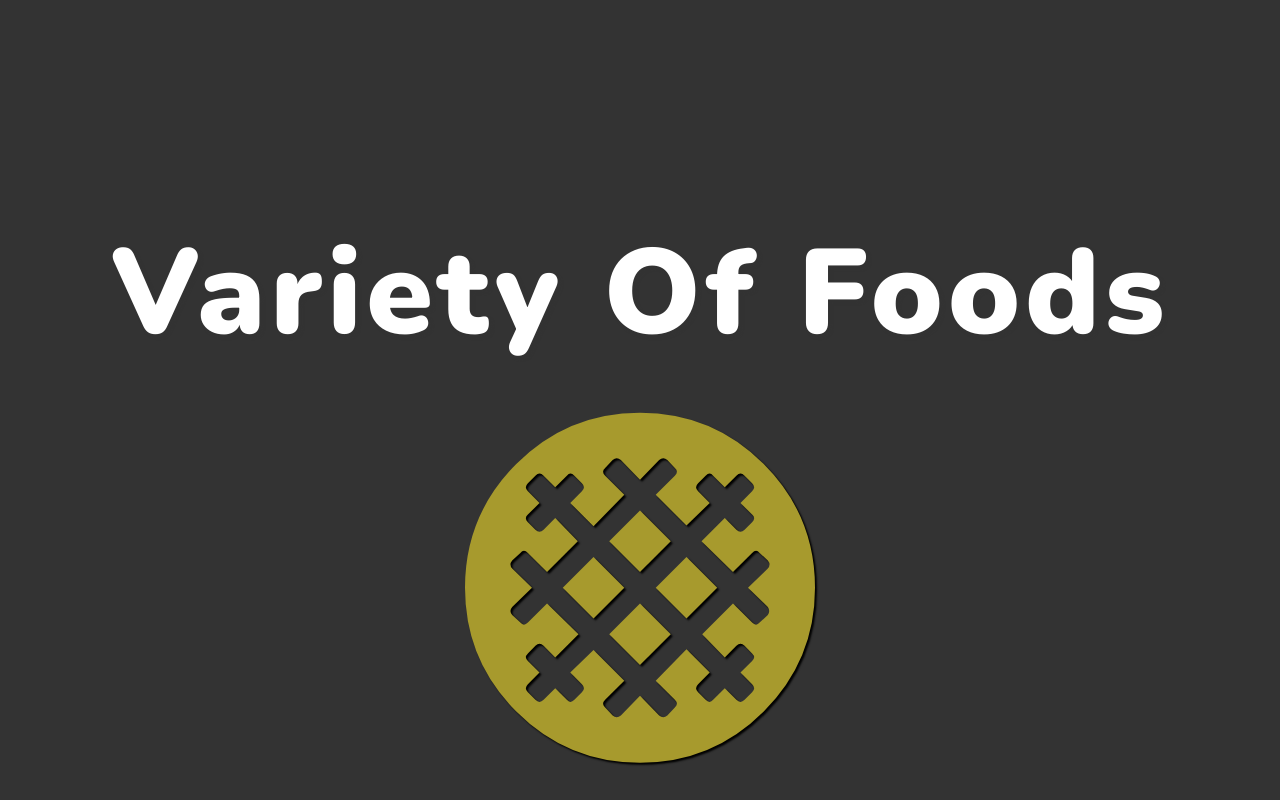
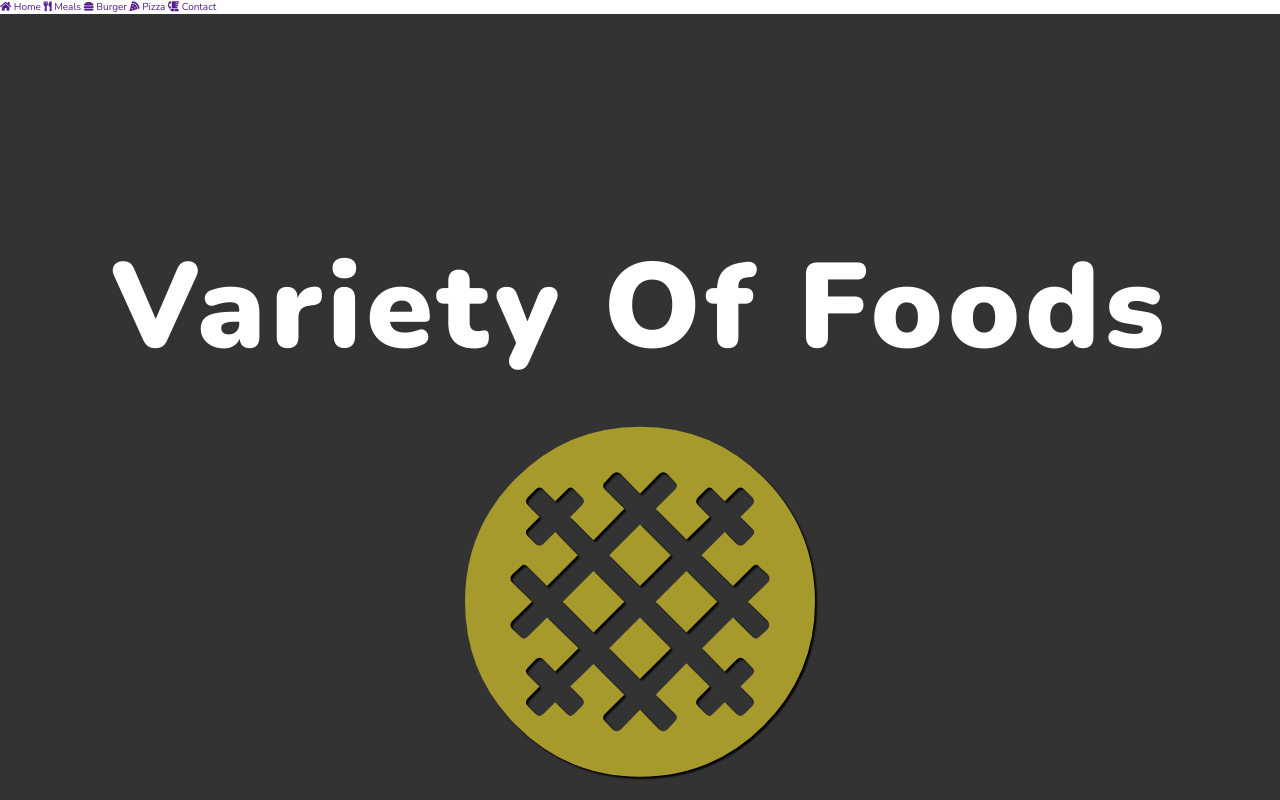
Before and after one commit to Muhammed-Saleh/Foods, a website: page index.html in a window 1280 px wide. Shown: the top 800 px of the page. Drawn offline with nearby package versions, Linux system fonts and the light colour scheme.

Commit message:
Writing navbar markup

```diff
--- a/index.html
+++ b/index.html
@@ -11,6 +11,35 @@
     />
   </head>
   <body>
+
+        <!-- Navbar -->
+
+        <nav class="navbar">
+          <a href="" class="navbar__link">
+            <i class="fas fa-home"></i>
+            <span>Home</span>
+          </a>
+          <a href="" class="navbar__link">
+            <i class="fas fa-utensils"></i>
+            <span>Meals</span>
+          </a>
+          <a href="" class="navbar__link">
+            <i class="fas fa-hamburger"></i>
+            <span>Burger</span>
+          </a>
+          <a href="" class="navbar__link">
+            <i class="fas fa-pizza-slice"></i>
+            <span>Pizza</span>
+          </a>
+          <a href="" class="navbar__link">
+            <i class="fas fa-blender-phone"></i>
+            <span>Contact</span>
+          </a>
+        </nav>
+        <div class="menu"></div>
+        <!-- End Of Navbar -->
+
+
     <div class="container">
       <!-- Section 1 -->
 
```
